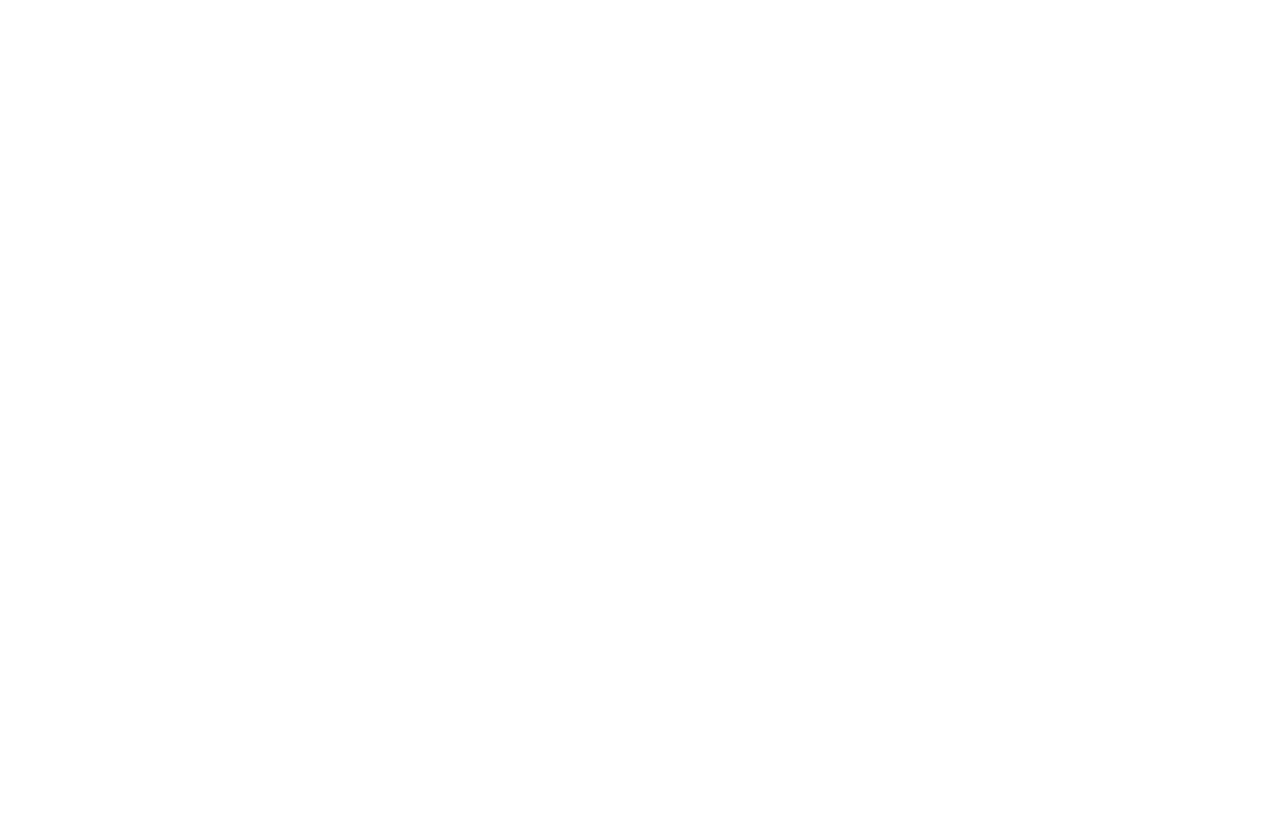
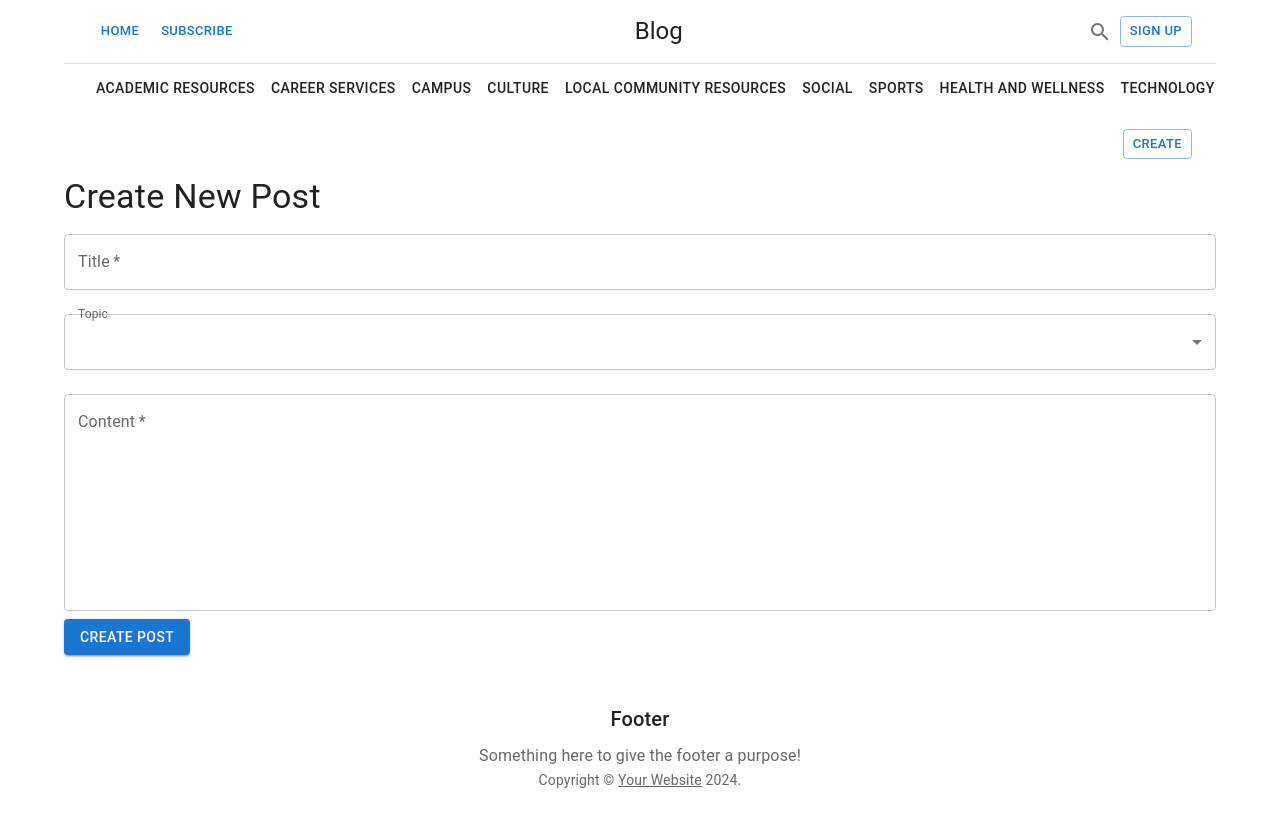
Before and after one commit to SaiReshma09/BloggingPlatform, a React (Create React App) app: page /create-post/1 in a window 1280 px wide. Before the commit this address had no page. Shown: the top 826 px of the page. Before the commit the page ends 800 px from the top, so only its background shows below. Built offline with nearby package versions, Linux system fonts and the light colour scheme.

Commit message:
Create Post

```diff
--- a/src/App.js
+++ b/src/App.js
@@ -2,6 +2,7 @@
 import { BrowserRouter as Router, Route, Routes } from 'react-router-dom';
 import Blog from './components/Blog';
 import ViewPostGrid from './components/ViewPostGrid';
+import CreatePost from './components/CreatePost';
 import './App.css';
 
 function App() {
@@ -10,6 +11,7 @@
       <Routes>
         <Route path="/" element={<Blog />} />
         <Route path="/view-post-grid/:sectionId" element={<ViewPostGrid />} />
+        <Route path="/create-post/:sectionId" element={<CreatePost />} />
       </Routes>
     </Router>
   );
--- /dev/null
+++ b/src/components/CreatePost.js
@@ -0,0 +1,113 @@
+import React, { useState } from 'react';
+import { useParams, useNavigate } from 'react-router-dom';
+import Header from './Header';
+import CssBaseline from '@mui/material/CssBaseline';
+import Container from '@mui/material/Container';
+import { Button, TextField, Select, MenuItem, FormControl, InputLabel, Typography } from '@mui/material';
+import { createTheme, ThemeProvider } from '@mui/material/styles';
+import Footer from './Footer';
+
+const sections = [
+  { title: 'Academic Resources', id: 'academic-resources' },
+  { title: 'Career Services', id: 'career-services' },
+  { title: 'Campus', id: 'campus' },
+  { title: 'Culture', id: 'culture' },
+  { title: 'Local Community Resources', id: 'local-community-resources' },
+  { title: 'Social', id: 'social' },
+  { title: 'Sports', id: 'sports' },
+  { title: 'Health and Wellness', id: 'health-and-wellness' },
+  { title: 'Technology', id: 'technology' },
+  { title: 'Travel', id: 'travel' },
+  { title: 'Alumni', id: 'alumni' },
+];
+
+const defaultTheme = createTheme();
+
+const CreatePost = () => {
+  const { sectionId } = useParams(); // Retrieve sectionId from the URL
+  const navigate = useNavigate();
+  const [formData, setFormData] = useState({
+    title: '',
+    topic: sectionId, // Set the initial value of topic to the sectionId
+    content: ''
+  });
+
+  const handleInputChange = (event) => {
+    const { name, value } = event.target;
+    setFormData({ ...formData, [name]: value });
+  };
+
+  const handleFormSubmit = (event) => {
+    event.preventDefault();
+    // Handle form submission here, e.g., submit data to server
+    console.log(formData);
+  };
+
+  const navigateHome = () => {
+    navigate('/');
+  };
+
+  return (
+    <ThemeProvider theme={defaultTheme}>
+      <CssBaseline />
+      <Container maxWidth="lg">
+        <Header
+          title="Blog"
+          sections={sections}
+          extra={
+            <Button color="inherit" onClick={navigateHome}>Home</Button>
+          }
+        />
+        <main>
+          <form onSubmit={handleFormSubmit}>
+            <Typography variant="h4">Create New Post</Typography>
+            <TextField
+              name="title"
+              label="Title"
+              fullWidth
+              value={formData.title}
+              onChange={handleInputChange}
+              margin="normal"
+              required
+            />
+            <FormControl fullWidth margin="normal">
+              <InputLabel id="topic-label">Topic</InputLabel>
+              <Select
+                labelId="topic-label"
+                id="topic"
+                name="topic"
+                value={formData.topic}
+                onChange={handleInputChange}
+                required
+              >
+                {sections.map((section) => (
+                  <MenuItem key={section.id} value={section.id}>{section.title}</MenuItem>
+                ))}
+              </Select>
+            </FormControl>
+            <TextField
+              name="content"
+              label="Content"
+              multiline
+              rows={8}
+              fullWidth
+              value={formData.content}
+              onChange={handleInputChange}
+              margin="normal"
+              required
+            />
+            <Button type="submit" variant="contained" color="primary">
+              Create Post
+            </Button>
+          </form>
+        </main>
+      </Container>
+      <Footer
+        title="Footer"
+        description="Something here to give the footer a purpose!"
+      />
+    </ThemeProvider>
+  );
+};
+
+export default CreatePost;
--- a/src/components/Header.js
+++ b/src/components/Header.js
@@ -1,6 +1,6 @@
 import React from 'react';
 import PropTypes from 'prop-types';
-import { useNavigate } from 'react-router-dom'; // Import useNavigate
+import { Link } from 'react-router-dom';
 import Toolbar from '@mui/material/Toolbar';
 import Button from '@mui/material/Button';
 import IconButton from '@mui/material/IconButton';
@@ -9,9 +9,7 @@
 
 function Header(props) {
   const { sections, title } = props;
-  const navigate = useNavigate(); // Hook for navigation
 
-  // Custom onClick handler to prevent default and use passed onClick
   const handleSectionClick = (event, onClick) => {
     event.preventDefault();
     if (onClick) {
@@ -19,16 +17,14 @@
     }
   };
 
-  // Add this function for Home button navigation
-  const navigateHome = () => {
-    navigate('/');
-  };
-
   return (
     <React.Fragment>
-      <Toolbar sx={{ borderBottom: 1, borderColor: 'divider' }}>
-        <Button size="small" onClick={navigateHome}>Home</Button> {/* Home button added here */}
+      <Toolbar sx={{ borderBottom: 1, borderColor: 'divider', display: 'flex', justifyContent: 'space-between', alignItems: 'center' }}>
+        <div>
+          <Button component={Link} to="/" size="small">Home</Button> {/* Home button */}
           <Button size="small">Subscribe</Button>
+        </div>
+        <div>
           <Typography
             component="h2"
             variant="h5"
@@ -39,12 +35,15 @@
           >
             {title}
           </Typography>
+        </div>
+        <div>
           <IconButton>
             <SearchIcon />
           </IconButton>
           <Button variant="outlined" size="small">
             Sign up
           </Button>
+        </div>
       </Toolbar>
       <Toolbar
         component="nav"
@@ -60,6 +59,11 @@
             {section.title}
           </Button>
         ))}
+      </Toolbar>
+      <Toolbar
+        sx={{ justifyContent: 'flex-end', paddingRight: '24px' }}
+      >
+        <Button component={Link} to="/create-post/:sectionId" variant="outlined" size="small">Create</Button> {/* Create button */}
       </Toolbar>
     </React.Fragment>
   );
--- a/src/components/ViewPostGrid.js
+++ b/src/components/ViewPostGrid.js
@@ -1,9 +1,9 @@
 import React from 'react';
-import { useParams, useNavigate } from 'react-router-dom';
-import Header from './Header'; // Make sure this path matches where your Header component is located
+import { Link, useParams, useNavigate } from 'react-router-dom'; // Import Link for navigation
+import Header from './Header';
 import CssBaseline from '@mui/material/CssBaseline';
 import Container from '@mui/material/Container';
-import { Button } from '@mui/material'; // Import Button for the Home button
+import { Button } from '@mui/material';
 import { createTheme, ThemeProvider } from '@mui/material/styles';
 import Footer from './Footer';
 
@@ -32,7 +32,11 @@
   };
 
   const navigateHome = () => {
-    navigate('/'); // Navigate to home route
+    navigate('/');
+  };
+
+  const navigateToCreatePost = (id) => {
+    navigate(`/create-post/${id}`);
   };
 
   return (
@@ -45,9 +49,11 @@
             ...section,
             onClick: () => handleSectionClick(section.id),
           }))}
-          // Assuming Header can accept additional components or JSX
           extra={
-            <Button color="inherit" onClick={navigateHome}>Home</Button>
+            <>
+              <Button color="inherit" onClick={navigateHome}>Home</Button>
+              <Button color="inherit" onClick={navigateToCreatePost}>Create</Button>
+            </>
           }
         />
         <main>
```
Lines whose indentation alone changed are shown as unchanged.
